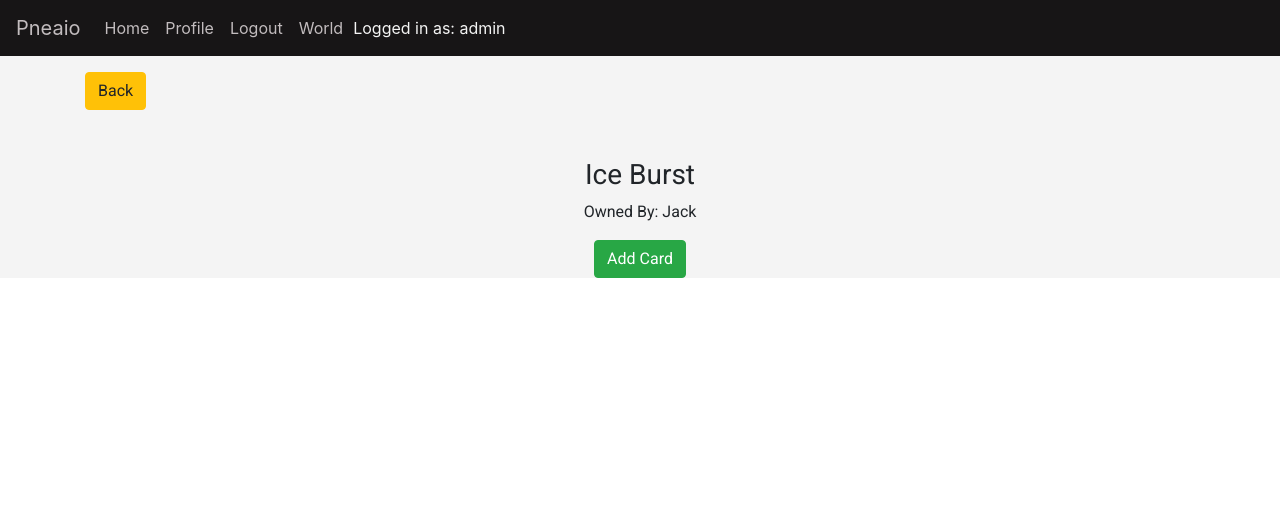
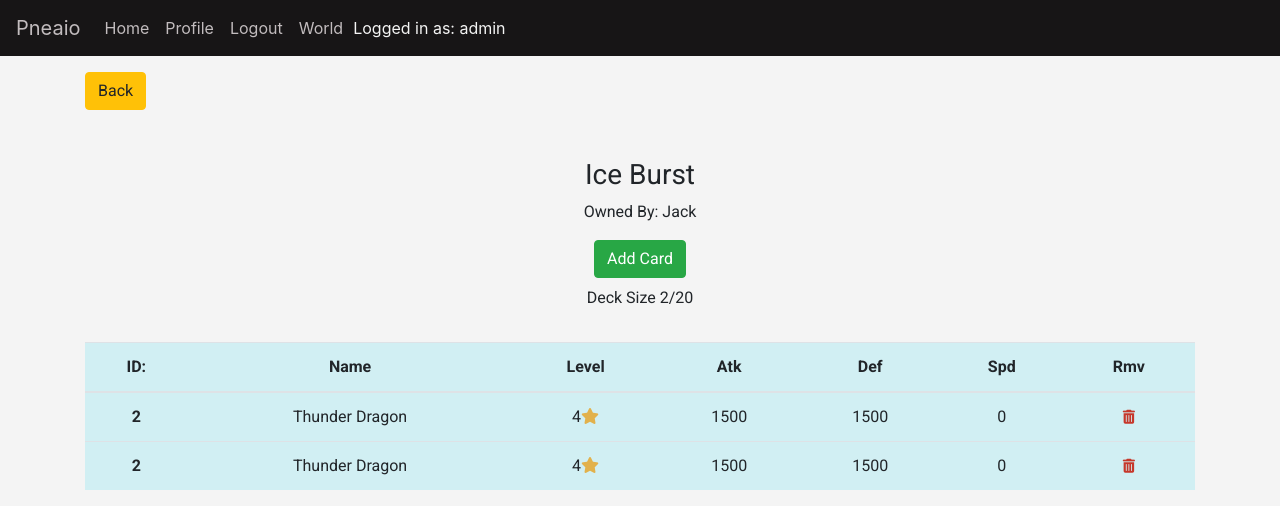
Before and after one commit to JackSnowdon/Pneaio, a Django app: page /world/deck/2 in a window 1280 px wide. Shown: the top 529 px of the page. Run offline with Django 3.2, Linux system fonts and the light colour scheme; a user stored in the database is signed in; data comes from the database, SQL or seed files in the repository; both versions use the stored data as it was after the commit; parts of the project's set-up code (start-up, migrations or seed data) failed here and were passed over; some libraries are stand-ins or nearby versions.

Commit message:
Styled deck and remove single card

```diff
--- a/static/css/styles.css
+++ b/static/css/styles.css
@@ -118,6 +118,20 @@
     text-decoration: none;
 }
 
+.card-deck-table {
+    background-color: #d1eff3;
+}
+
+
+/* Class Helpers */
+
+tr {
+    transition: all 0.35s ease-in-out;
+    -moz-transition: all 0.35s ease-in-out;
+    -webkit-transition: all 0.35s ease-in-out;
+    -o-transition: all 0.35s ease-in-out;
+}
+
 
 /* Fonts */
 
--- a/world/templates/deck.html
+++ b/world/templates/deck.html
@@ -17,8 +17,37 @@
 
 <section class="deck-cards">
     <div class="row text-center">
+        <div class="col-12 mb-3">
+            <a href="{% url 'add_single_card' this_deck.id %}" role="button" class="btn btn-success mb-2" aria-disabled="false">Add Card</a>
+            <p>Deck Size {{ this_deck.cards.all.count }}/{{ this_deck.size }}</p>
+        </div>
         <div class="col-12">
-            <a href="{% url 'add_single_card' this_deck.id %}" role="button" class="btn btn-success" aria-disabled="false">Add Card</a>
+            <table class="table table-hover card-deck-table">
+                <thead>
+                    <tr>
+                        <th scope="col">ID:</th>
+                        <th scope="col">Name</th>
+                        <th scope="col">Level</th>
+                        <th scope="col">Atk</th>
+                        <th scope="col">Def</th>
+                        <th scope="col">Spd</th>
+                        <th scope="col">Rmv</th>
+                    </tr>
+                </thead>
+                <tbody>
+                    {% for card in this_deck.cards.all %}
+                    <tr>
+                        <th scope="row">{{ card.card.pk }}</th>
+                        <td>{{ card.card.name }}</td>
+                        <td>{{ card.card.level }}<i class="fas fa-star star-chip"></i></td>
+                        <td>{{ card.card.attack }}</td>
+                        <td>{{ card.card.defense }}</td>
+                        <td>{{ card.card.speed }}</td>
+                        <td><a href="{% url 'remove_single_card' card.id %}" class="card-links card-delete" onclick="return confirm('Are you sure you to remove {{ card.card.name }}?');"><i class="fas fa-trash-alt"></i></a></td>
+                    </tr>
+                    {% endfor %}
+                </tbody>
+            </table>
         </div>
     </div>
 </section>
--- a/world/urls.py
+++ b/world/urls.py
@@ -12,4 +12,5 @@ urlpatterns = [
     path(r'delete_deck/<int:pk>', delete_deck, name="delete_deck"),
     path(r'deck/<int:pk>', deck, name="deck"),
     path(r'add_single_card/<int:pk>', add_single_card, name="add_single_card"),
+    path(r'remove_single_card/<int:pk>', remove_single_card, name="remove_single_card"),
 ]
--- a/world/views.py
+++ b/world/views.py
@@ -146,3 +146,12 @@ def add_single_card(request, pk):
     else:
         add_form = AddCardToDeck()
     return render(request, "add_single_card.html", {"add_form": add_form, "this_deck": this_deck})
+
+
+@login_required
+def remove_single_card(request, pk):
+    this_card = get_object_or_404(CardInstance, pk=pk)
+    this_deck = this_card.deck
+    this_card.delete()
+    messages.error(request, "Revmoed {0} From {1}".format(this_card, this_deck), extra_tags="alert")
+    return redirect("deck", this_deck.id)
```
Also changed, not shown: db.sqlite3.
